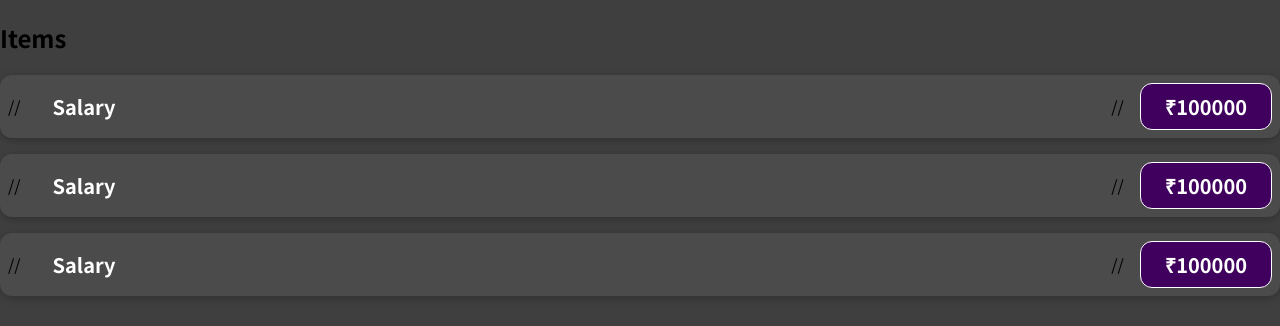
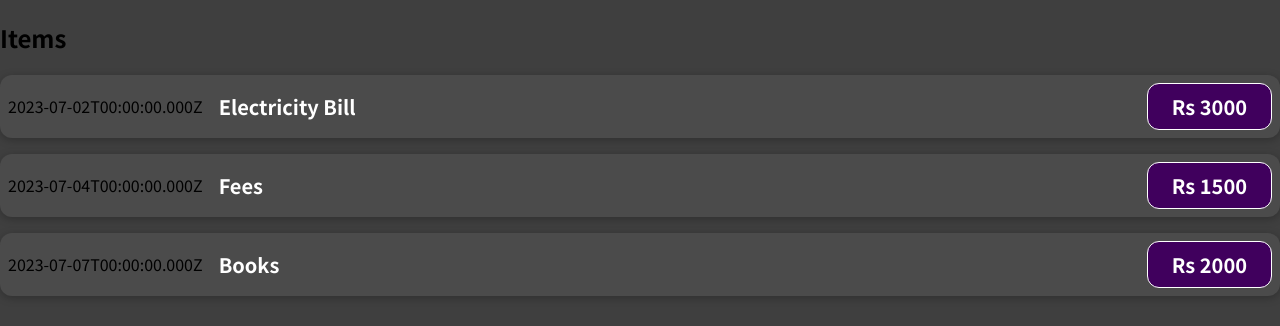
Before and after one commit to Bala-Vignesh-Reddy/ReactJs, a JavaScript app in the folder expense-tracker/: page / in a window 1280 px wide. Shown: the top 326 px of the page. Built offline with nearby package versions, Linux system fonts and the light colour scheme.

Commit message:
component

```diff
--- a/expense-tracker/src/components/ExpenseItem.js
+++ b/expense-tracker/src/components/ExpenseItem.js
@@ -1,16 +1,16 @@
 import './ExpenseItem.css';
 
-function ExpenseItem() {
+function ExpenseItem(props) {
   const expenseDate = new Date(2023, 3, 12);
   const expenseTitle = 'Salary';
   const expenseAmount = 100000;
 
   return (
     <div className='expense-item'>
-            <div>{expenseDate.toISOString}</div>
+      <div>{props.date.toISOString()}</div>
       <div className='expense-item__description'>
-//                 <h2>{expenseTitle}</h2>
-//                 <div className='expense-item__price'>₹{expenseAmount}</div>
+        <h2>{props.title}</h2>
+        <div className='expense-item__price'>Rs {props.amount}</div>
       </div>
     </div>
   );
```
Lines whose indentation alone changed are shown as unchanged.
